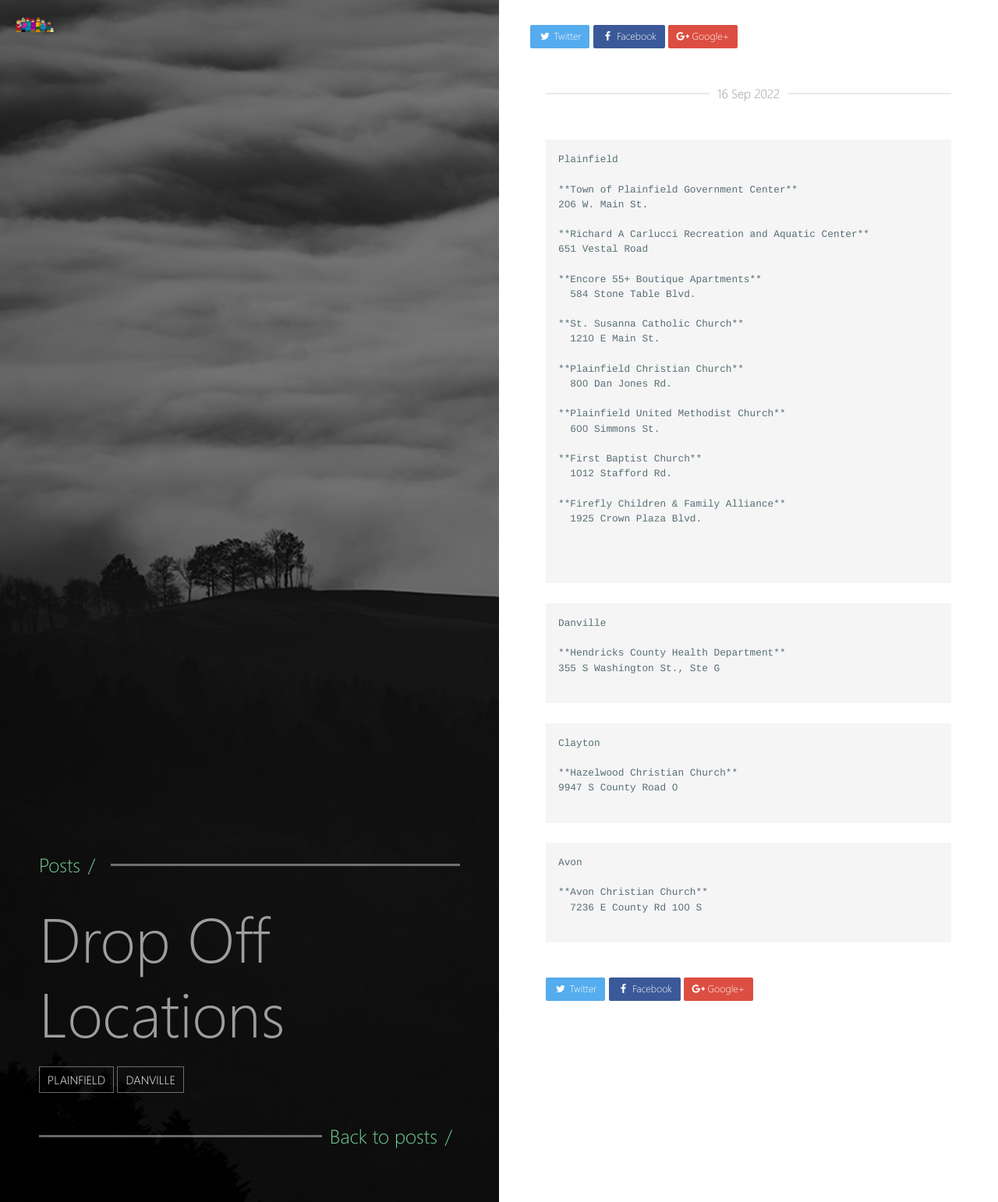
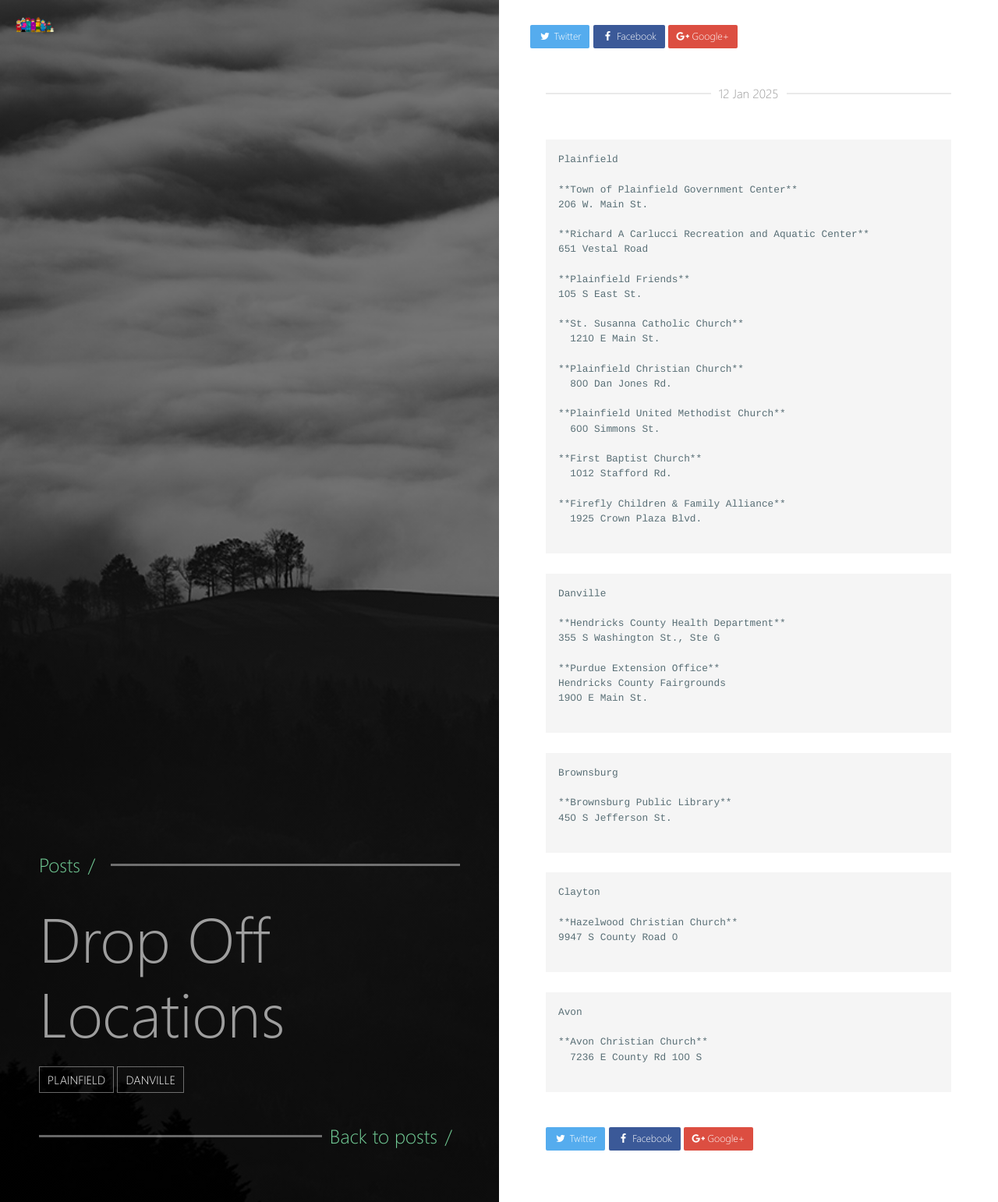
Before and after one commit to Bwaite43/bundleemup.com, a Jekyll site: the page built from _posts/2025-01-12-dropoff-locations.md, in a window 1280 px wide. Shown: the whole page at 78% size. Built offline with Jekyll 4.4.1, drawn with Linux system fonts in a browser that asks for light colours.

Commit message:
added sites

`````diff
--- a/_posts/2022-9-16-dropoff-locations.md
+++ b/_posts/2025-01-12-dropoff-locations.md
@@ -1,6 +1,7 @@
 ---
 layout: post
 title: "Drop Off Locations"
+date: 2025-01-12
 categories:
   - Locations
 tags:
@@ -17,8 +18,8 @@ Plainfield
 **Richard A Carlucci Recreation and Aquatic Center**
 651 Vestal Road
 
-**Encore 55+ Boutique Apartments**
-  584 Stone Table Blvd.
+**Plainfield Friends**
+105 S East St.
 
 **St. Susanna Catholic Church**
   1210 E Main St.
@@ -35,10 +36,7 @@ Plainfield
 **Firefly Children & Family Alliance**
   1925 Crown Plaza Blvd.
 
-
-
 ````
-
 
 ````
 Danville
@@ -46,8 +44,19 @@ Danville
 **Hendricks County Health Department**
 355 S Washington St., Ste G
 
+**Purdue Extension Office**
+Hendricks County Fairgrounds
+1900 E Main St.
+
 ````
 
+````
+Brownsburg
+
+**Brownsburg Public Library**
+450 S Jefferson St.
+
+````
 
 ````
 Clayton
@@ -57,7 +66,6 @@ Clayton
 
 ````
 
-
 ````
 Avon
 
`````
